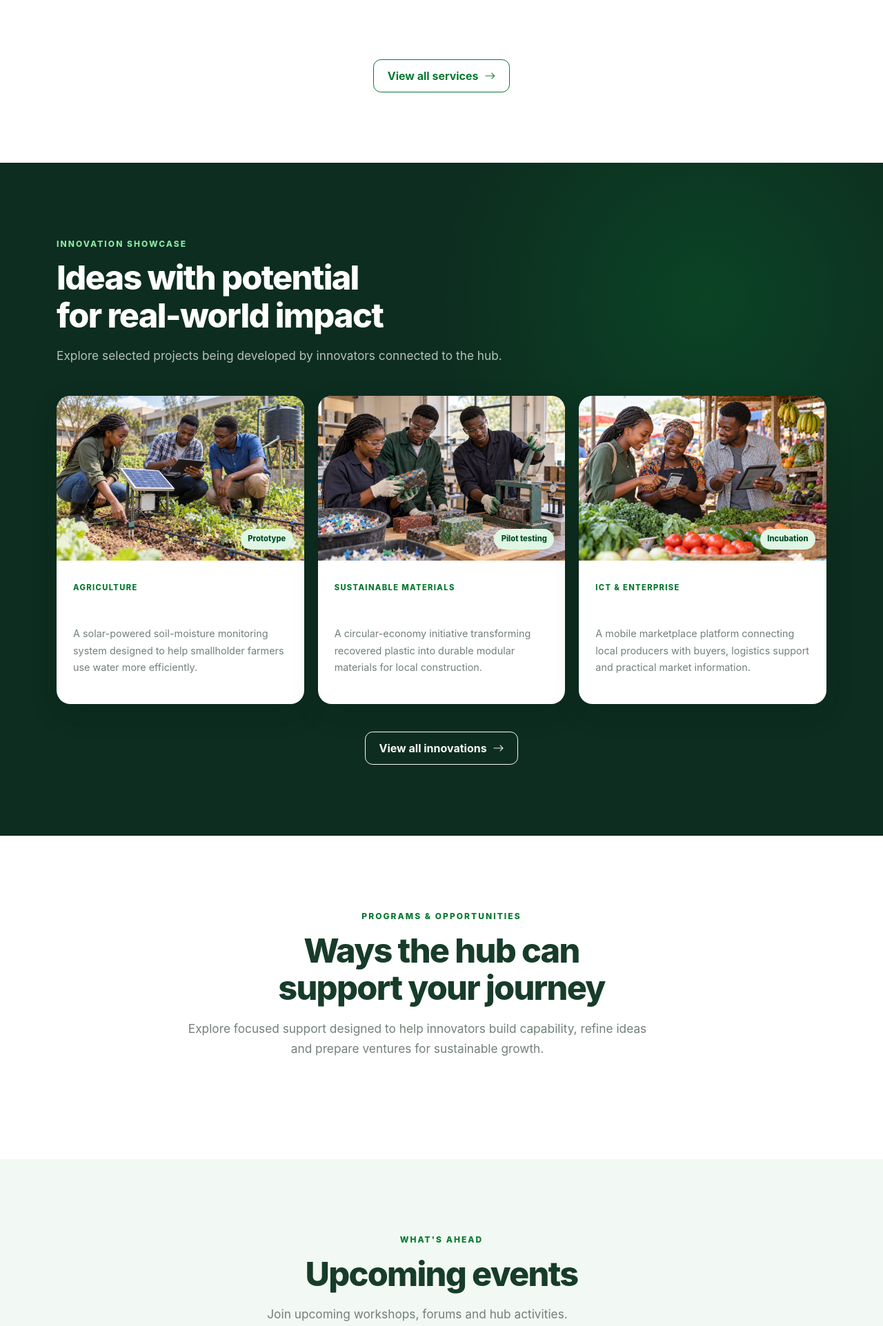
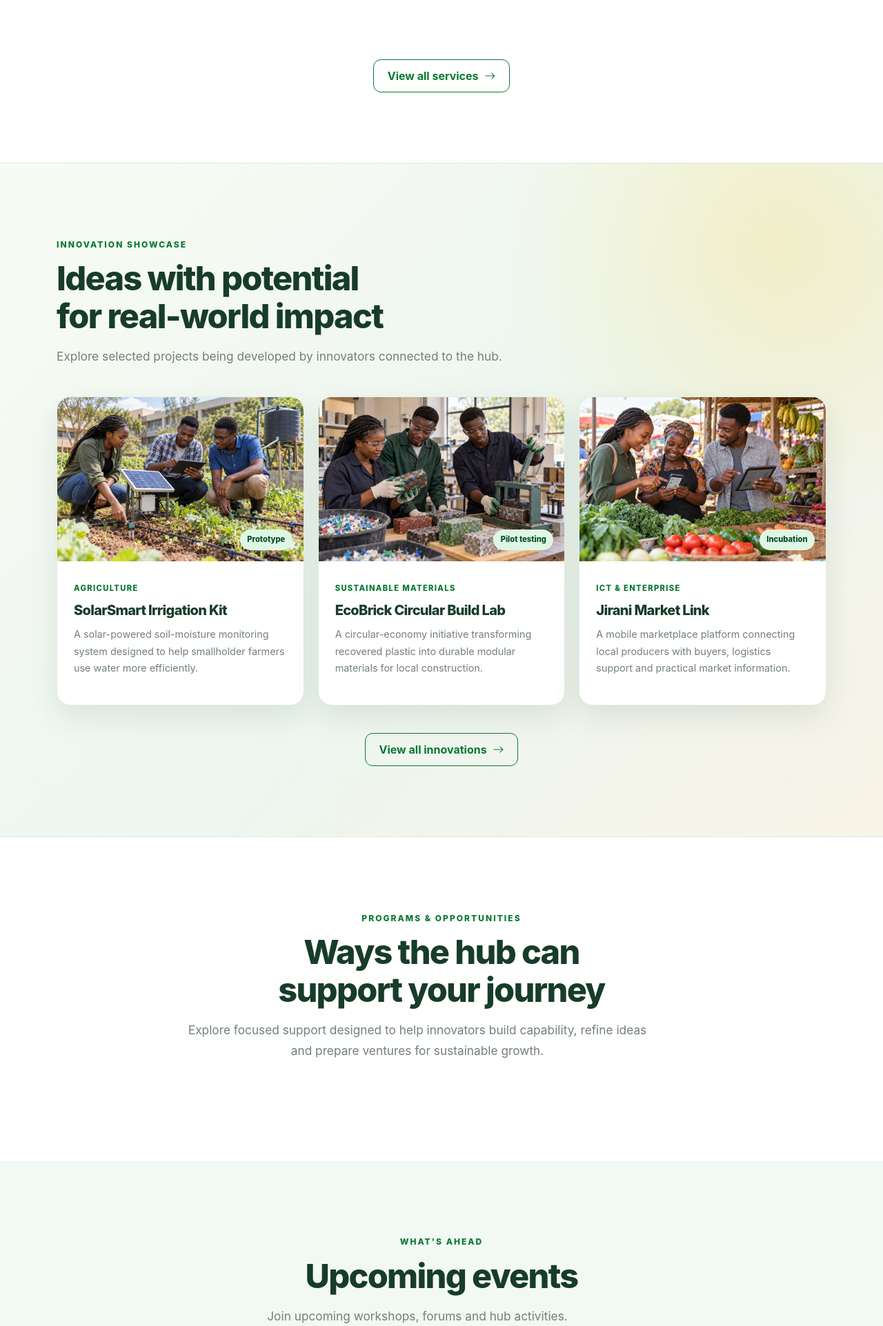
Before and after one commit to JAPHES/tsavo_innovation-incubation_hub_website, a Django app: page / in a window 1280 px wide. Shown: the part 2354-4277 px from the top of the page at 69% size. Run offline with Django 5.2, Linux system fonts and the light colour scheme; data that the repository does not hold is empty.

Commit message:
Lighten innovation showcase background

```diff
--- a/apps/core/tests.py
+++ b/apps/core/tests.py
@@ -32,6 +32,8 @@ class CorePageTests(TestCase):
         self.assertIn("Dr. Mwakio Mwagandi", html)
         self.assertIn("SolarSmart Irrigation Kit", html)
         self.assertIn("Innovation Pitch &amp; Partnership Forum", html)
+        self.assertIn('class="section innovation-section" id="innovations"', html)
+        self.assertNotIn('class="section dark-section" id="innovations"', html)
         self.assertNotIn("Draft event", html)
         self.assertLess(html.index("Jirani Market Link"), html.index("View all innovations"))
         self.assertNotIn("Temporary non-institutional image", html)
--- a/static/css/main.css
+++ b/static/css/main.css
@@ -37,6 +37,9 @@ p { margin-top: 0; }
 .soft-section { background: var(--color-soft); }
 .dark-section { color: rgba(255,255,255,.76); background: radial-gradient(circle at 80% 20%, rgba(0,169,58,.18), transparent 30%), #0d2d20; }
 .dark-section h2, .dark-section h3 { color: #fff; }
+.innovation-section { background: radial-gradient(circle at 88% 12%, rgba(255,213,74,.24), transparent 28%), linear-gradient(135deg, #f8fbf4 0%, #edf6ef 56%, #f8f3e7 100%); border-block: 1px solid #dfeadd; }
+.innovation-section .section-heading p { color: var(--color-muted); }
+.innovation-section .project-card { border: 1px solid rgba(8,120,50,.12); box-shadow: 0 16px 42px rgba(16,61,38,.1); }
 .skip-link { position: fixed; top: -5rem; left: 1rem; z-index: 9999; padding: .75rem 1rem; color: #fff; background: var(--color-primary-deep); border-radius: 0 0 .5rem .5rem; }
 .skip-link:focus { top: 0; }
 :focus-visible { outline: 3px solid #f4b942; outline-offset: 3px; }
--- a/templates/core/home.html
+++ b/templates/core/home.html
@@ -45,10 +45,10 @@
   </div>
 </section>
 
-<section class="section dark-section" id="innovations">
+<section class="section innovation-section" id="innovations">
   <div class="container">
-    <div class="section-heading light">
-      <span class="eyebrow light">Innovation showcase</span>
+    <div class="section-heading">
+      <span class="eyebrow">Innovation showcase</span>
       <h2>Ideas with potential for real-world impact</h2>
       <p>Explore selected projects being developed by innovators connected to the hub.</p>
     </div>
@@ -57,7 +57,7 @@
         {% if project.preview_only %}{% include "partials/innovation_preview_card.html" %}{% else %}{% include "partials/project_card.html" %}{% endif %}
       {% endfor %}
     </div>
-    <div class="section-action"><a class="btn btn-outline-light" href="{% url 'projects:list' %}">View all innovations <i class="bi bi-arrow-right" aria-hidden="true"></i></a></div>
+    <div class="section-action"><a class="btn btn-outline-brand" href="{% url 'projects:list' %}">View all innovations <i class="bi bi-arrow-right" aria-hidden="true"></i></a></div>
   </div>
 </section>
 
```
